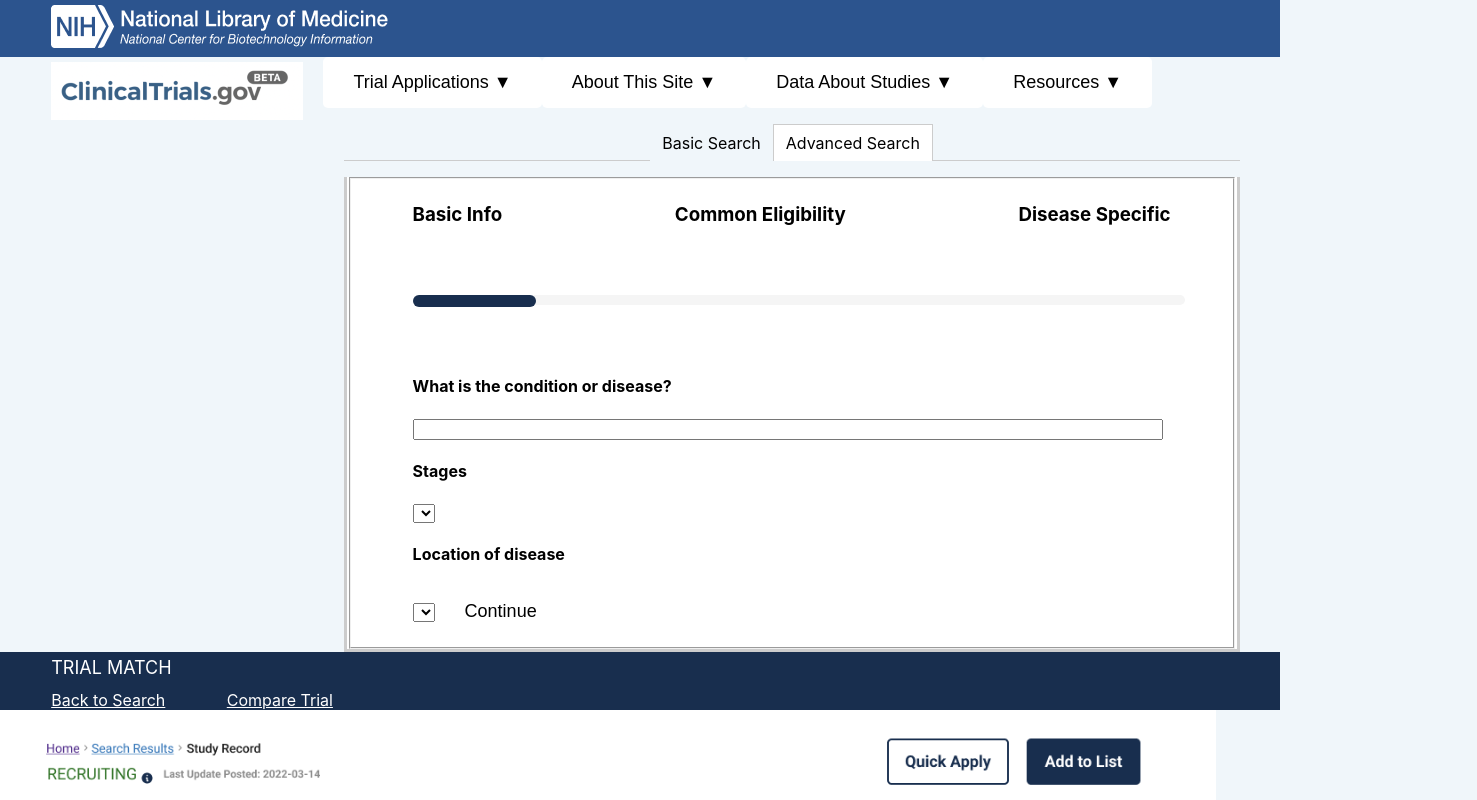
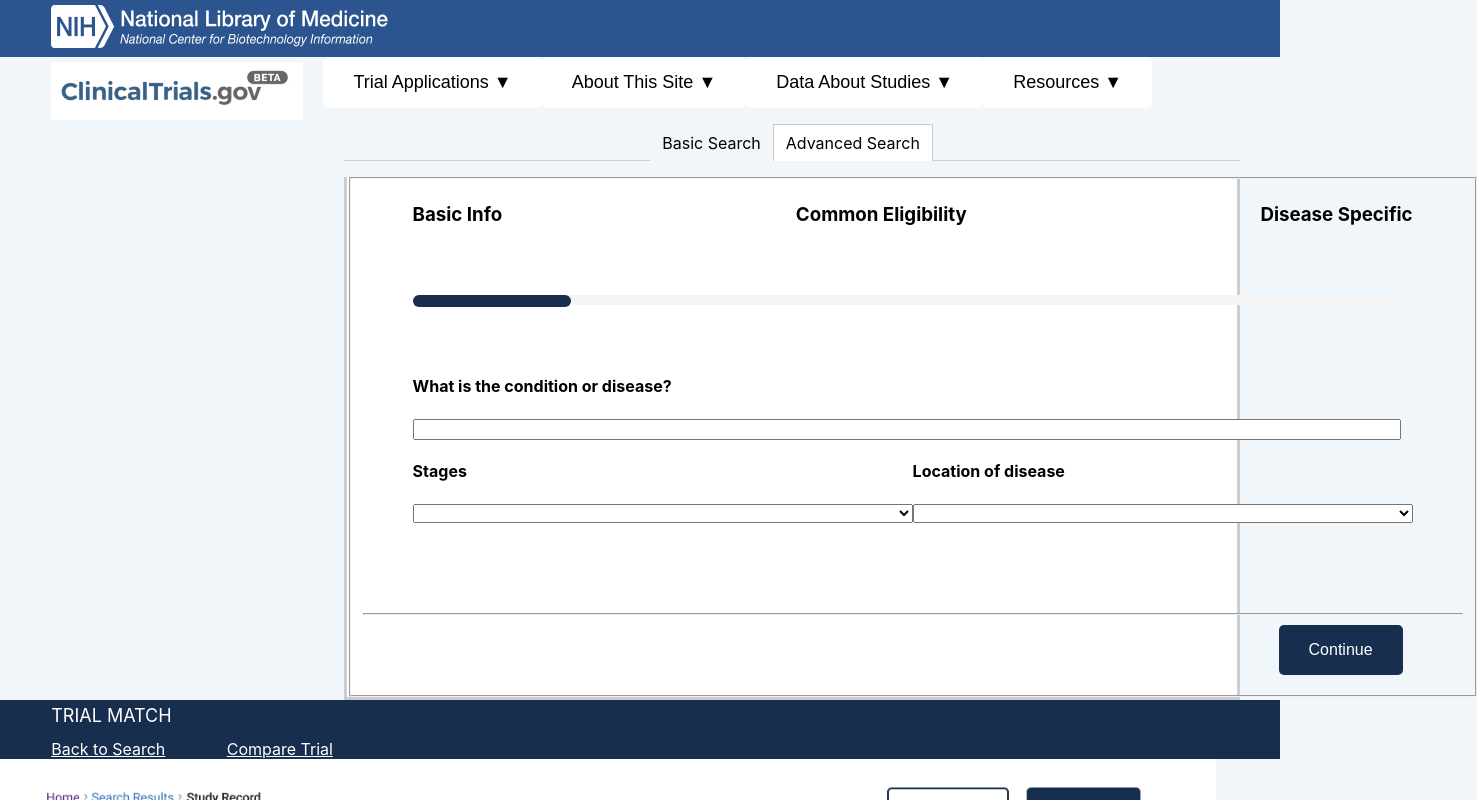
Before and after one commit to salonibg/BHCI-capstone, a React (Create React App) app in the folder clinical-trials/: page / in a window 1280 px wide. Both pictures are taken after a click on the item "Advanced Search". Shown: the top 800 px of the page, 1477 px wide, since content can reach past the window. Built offline with nearby package versions, Linux system fonts and the light colour scheme.

Commit message:
formatted forms

```diff
--- a/clinical-trials/src/pages/css/advancedsearch.css
+++ b/clinical-trials/src/pages/css/advancedsearch.css
@@ -11,10 +11,52 @@
 }
 
 .form_fields {
-    margin: 0px 50px;
+    margin: 0px 50px 90px 50px;
 }
 
+
+/*box sizes*/
 #full {
     width: 98%;
-    height: 50%;
 }
+#half {
+    width: 500px;
+}
+
+
+/*multi-element rows*/
+.two_row {
+    display: flex;
+    flex-direction: row;
+    justify-content: space-between;
+    width: 98%;
+}
+.three_row {
+    display: flex;
+    flex-direction: row;
+    width: 98%;
+}
+
+/*buttons*/
+.buttons {
+    display: flex;
+    flex-direction: row;
+    justify-content: space-between;
+    width: 90%;
+    margin: 10px 50px;
+}
+.button_1 {
+    background-color: #182e4e;
+    color: white;
+    height: 50px;
+    font-size: 16px;
+}
+
+.button_2 {
+    background-color: white;
+    color: #182e4e;
+    border-color: #182e4e;
+    border: 2px solid;
+    height: 50px;
+    font-size: 16px;
+}
--- a/clinical-trials/src/pages/js/form_pages/basicinfo.js
+++ b/clinical-trials/src/pages/js/form_pages/basicinfo.js
@@ -25,21 +25,26 @@
             <input type="text" id="full" name="condition" value={values.condition} onChange={handleChange('condition')}/>
           </label>
 
+          <div className="two_row">
             <label>
               <h4>Stages</h4>
-            <select name="stage">
+              <select id="half" name="stage">
 
               </select>
             </label>
 
             <label>
               <h4>Location of disease</h4>
-            <select name="disease_location">
+              <select id="half" name="disease_location">
 
               </select>
             </label>
-
-          <button onClick={ Continue }>Continue</button>
+          </div>
+        </div>
+        <hr></hr>
+        <div className="buttons">
+          <button></button>
+          <button className="button_1" onClick={ Continue }>Continue</button>
         </div>
       </fieldset>
     </form>
--- a/clinical-trials/src/pages/js/form_pages/basicinfo2.js
+++ b/clinical-trials/src/pages/js/form_pages/basicinfo2.js
@@ -27,28 +27,33 @@
         <div className="form_fields">
           <label>
               <h4>Location</h4>
-              <select name="location2">
+              <select id="full" name="location2">
 
               </select>
           </label>
 
+          <div className="two_row">
             <label>
                 <h4>Trial Phase</h4>
-              <select name="phase">
+                <select id="half" name="phase">
 
                 </select>
             </label>
 
             <label>
                 <h4>Study Type</h4>
-              <select name="study">
+                <select id="half" name="study">
 
                 </select>
             </label>
+          </div>
+        </div>
+        <hr></hr>
+        <div className="buttons">
+          <button className="button_2" onClick={ Previous }>Previous</button>
+          <button className="button_1" onClick={ Continue }>Continue</button>
+        </div>
 
-          <button onClick={ Previous }>Previous</button>
-          <button onClick={ Continue }>Continue</button>
-        </div>
       </fieldset>
     </form>
   );
--- a/clinical-trials/src/pages/js/form_pages/common_eligibility.js
+++ b/clinical-trials/src/pages/js/form_pages/common_eligibility.js
@@ -25,31 +25,40 @@
               <Progressbar bgcolor="#182E4E" progress='66'  height={10} />
             </div>
             <div className="form_fields">
+            <div className="two_row">
               <label>
-                <h4>Sex</h4>
-                <select name="sex"></select>
+                  <h4>Sex</h4>
+                  <select id="half" name="sex"></select>
               </label>
 
               <label>
                 <h4>Age Range</h4>
-                <select name="age"></select>
+                <select id="half" name="age"></select>
+              </label>
+            </div>
+              <label className="three_row">
+                <h4>Pregnancy Status</h4>
+                <button>Currently Pregnant</button>
+                <button>Not Pregnant</button>
               </label>
 
-              <label>
-                <h4>Pregnancy Status</h4>
-              </label>
-
-              <label>
+              <label className="three_row">
                 <h4>Active autoimmune disease</h4>
+                <button>Yes</button>
+                <button>No</button>
               </label>
 
               <label>
                 <h4>ECOG Performance Status</h4>
-                <select name="ECOG"></select>
+                <select id="full" name="ECOG"></select>
               </label>
 
-              <button onClick={ Previous }>Previous</button>
-              <button onClick={ Continue }>Continue</button>
+
+            </div>
+            <hr></hr>
+            <div className="buttons">
+              <button className="button_2" onClick={ Previous }>Previous</button>
+              <button className="button_1" onClick={ Continue }>Continue</button>
             </div>
           </fieldset>
         </form>
--- a/clinical-trials/src/pages/js/form_pages/diseasespecific.js
+++ b/clinical-trials/src/pages/js/form_pages/diseasespecific.js
@@ -56,9 +56,12 @@
             <h4>Select the location of the metastases:</h4>
             <select id="full" name="metastases"></select>
           </label>
+        </div>
+        <hr></hr>
+        <div className="buttons">
+          <button className="button_2" onClick={ Previous }>Previous</button>
+        </div>
 
-          <button onClick={ Previous }>Previous</button>
-        </div>
       </fieldset>
     </form>
   );
```
Lines whose indentation alone changed are shown as unchanged.
